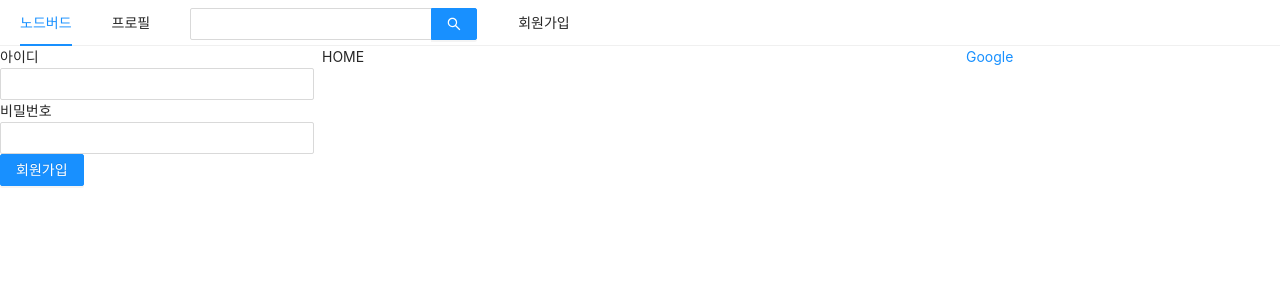
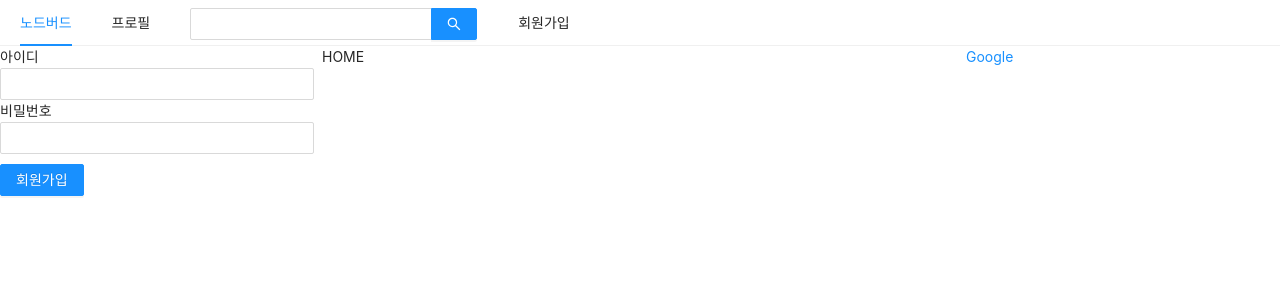
Before and after one commit to wdudtlrw78/NodeBird-zerocho, a Next.js app in the folder prepare/front/: page / in a window 1280 px wide. Shown: the top 300 px of the page. Built offline with nearby package versions, Linux system fonts and the light colour scheme.

Commit message:
리렌더링 이해하기

```diff
--- a/prepare/front/components/AppLayouts.js
+++ b/prepare/front/components/AppLayouts.js
@@ -2,8 +2,13 @@
 import PropTypes from "prop-types";
 import Link from "next/link";
 import { Input, Menu, Row, Col } from "antd";
+import styled from "styled-components";
 import UserProfile from "./UserProfile";
 import LoginForm from "./LoginForm";
+
+const SearchInput = styled(Input.Search)`
+  vertical-aline: middle;
+`;
 
 const AppLayouts = ({ children }) => {
   const [isLoggedIn, setIsLoggedIn] = useState(false);
@@ -21,7 +26,7 @@
           </Link>
         </Menu.Item>
         <Menu.Item>
-          <Input.Search enterButton style={{ verticalAlign: "middle" }} />
+          <SearchInput enterButton style={{ verticalAlign: "middle" }} />
         </Menu.Item>
         <Menu.Item>
           <Link href="/signup">
--- a/prepare/front/components/LoginForm.js
+++ b/prepare/front/components/LoginForm.js
@@ -1,5 +1,10 @@
 import React, { useCallback, useState } from "react";
 import { Form, Input, Button } from "antd";
+import styled from "styled-components";
+
+const ButtonWrapper = styled.div`
+  margin-top: 10px;
+`;
 
 const LoginForm = () => {
   const [id, setId] = useState("");
@@ -31,11 +36,11 @@
           required
         />
       </div>
-      <div>
+      <ButtonWrapper>
         <Button type="primary" htmlType="submit" loading={false}>
           회원가입
         </Button>
-      </div>
+      </ButtonWrapper>
     </Form>
   );
 };
```
